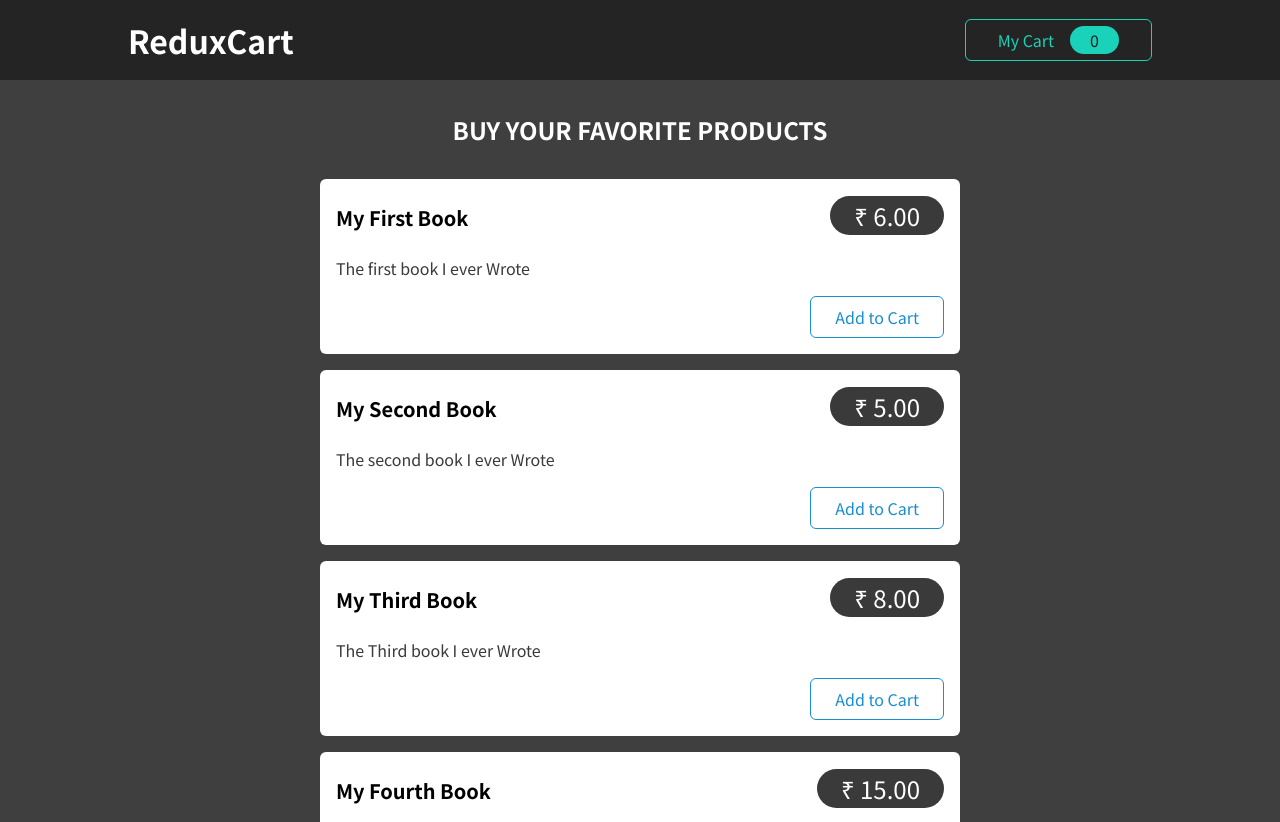
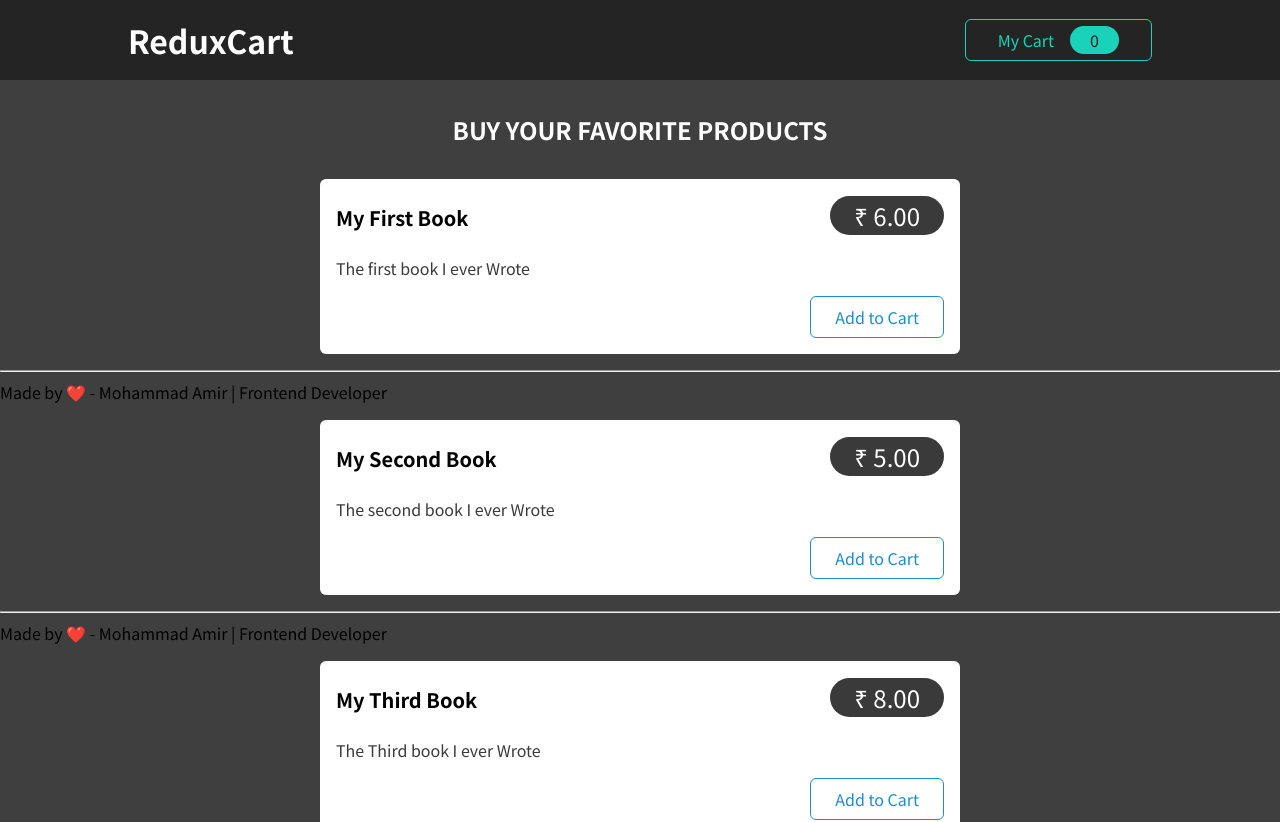
Before and after one commit to amirsep/redux-cart-book-store, a React (Create React App) app: page / in a window 1280 px wide. Shown: the top 822 px of the page. Built offline with nearby package versions, Linux system fonts and the light colour scheme.

Commit message:
Update ProductItem.js

```diff
--- a/src/components/Shop/ProductItem.js
+++ b/src/components/Shop/ProductItem.js
@@ -29,6 +29,8 @@ const ProductItem = (props) => {
           <button onClick={addToCartHandler}>Add to Cart</button>
         </div>
       </Card>
+      <hr/>
+      <div>  Made by ❤️ - Mohammad Amir | Frontend Developer </div>
     </li>
   );
 };
```
